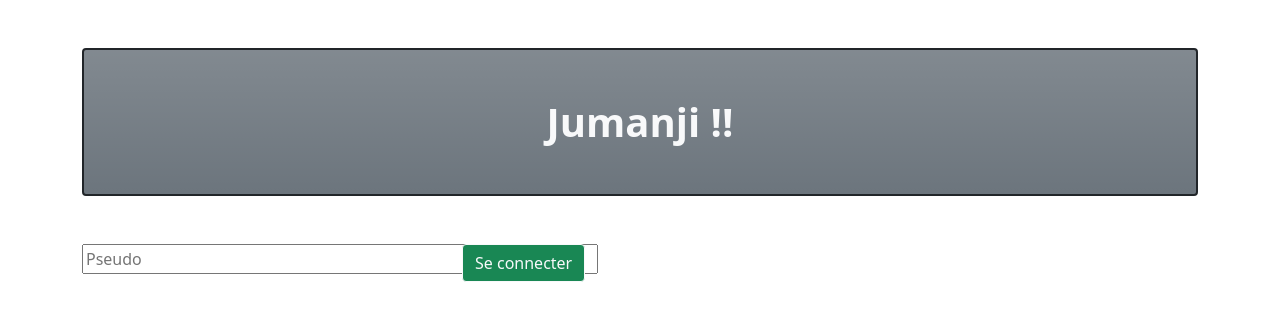
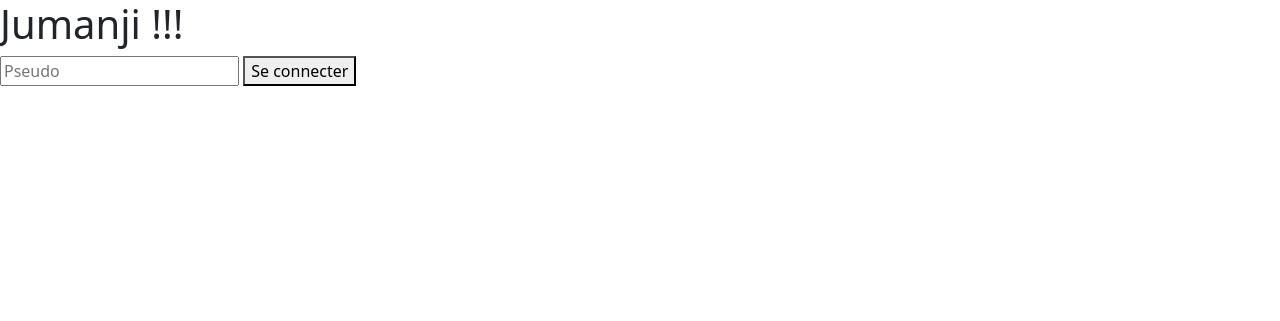
Before and after one commit to Mouloud18/TP2-OS-Jeu, a Flask app: template templates/home.html in a window 1280 px wide. Shown: the top 321 px of the page. Run offline with Flask 2, Linux system fonts and the light colour scheme; the template is opened without the code that fills it, so the values that code supplies are empty.

Commit message:
seconde commit

```diff
--- a/templates/home.html
+++ b/templates/home.html
@@ -8,7 +8,7 @@
     <title>My Game</title>
 </head>
 <body>
-    <div class="container">
+    <!-- <div class="container">
         <h1 class="bg-secondary bg-gradient fw-bold text-center text-light fw-light display-6 mt-5 mb-5 p-5 border border-2 border-dark rounded">Jumanji !!</h1>
         <form action="#" method="post">
             <div class="form-group">
@@ -31,12 +31,11 @@
         <p id="Monstre vaincu"> {{ pseudo }} a vaincu {{ compteurkill }} monstres !!! </p>
         <p> les monstres : {{ listevaincus }} ont été éradiqué </p>
         {% endif %}
-    </div>
+    </div>-->
 
 
 
-
-   <!--<h1>Jumanji !!!</h1>
+   <h1>Jumanji !!!</h1>
     <form action="#" methode="post">
         <input type="text" name="pseudo" placeholder="Pseudo" required>
 
@@ -47,6 +46,6 @@
     {% if pseudo %}
     <p id="Monstre vaincu"> {{ pseudo }} a vaincu {{ compteurkill }} monstres !!! </p>
     <p> les monstres : {{ listevaincus }} ont été éradiqué </p>
-    {% endif %} -->
+    {% endif %}
 </body>
 </html>
```
